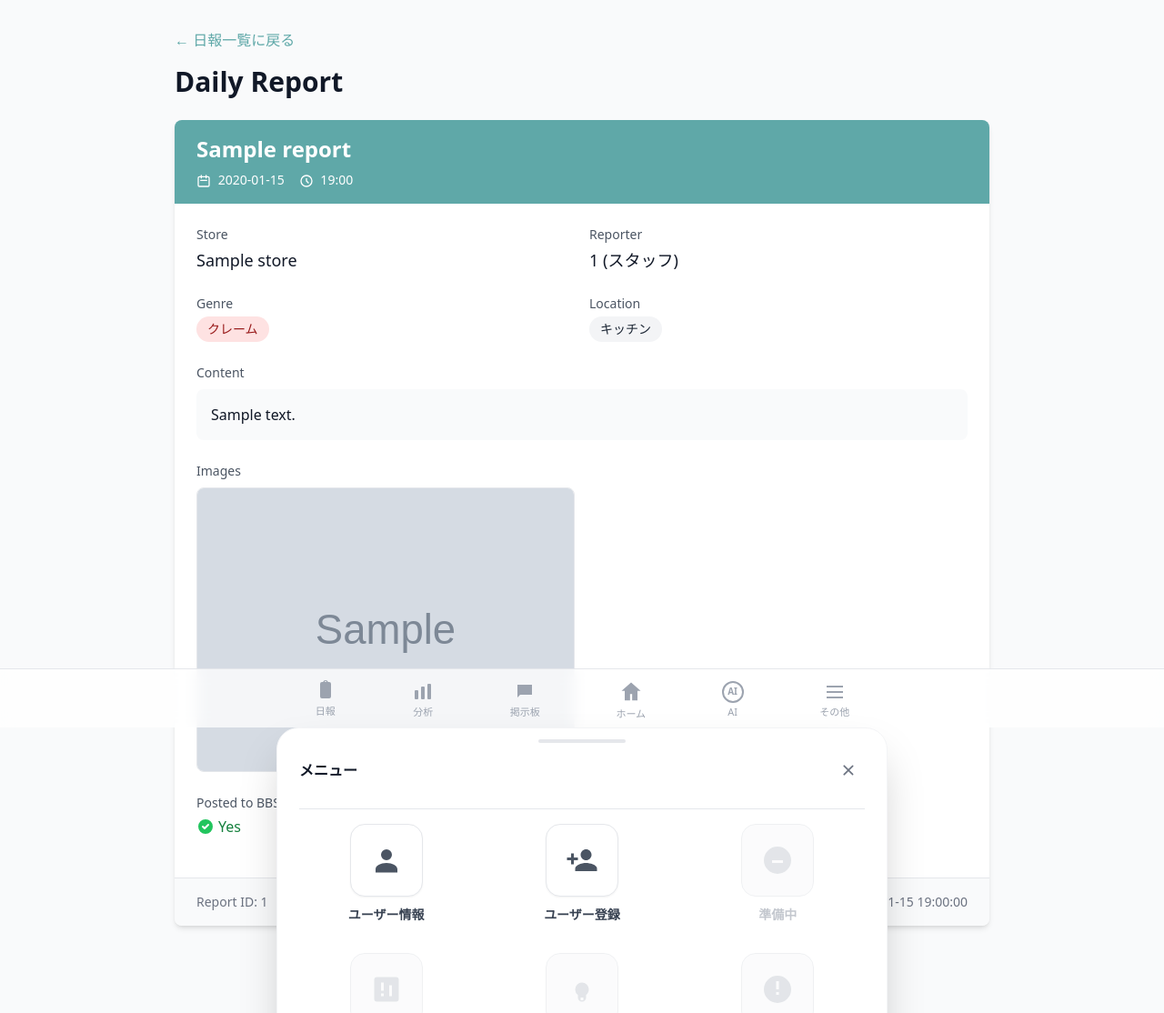
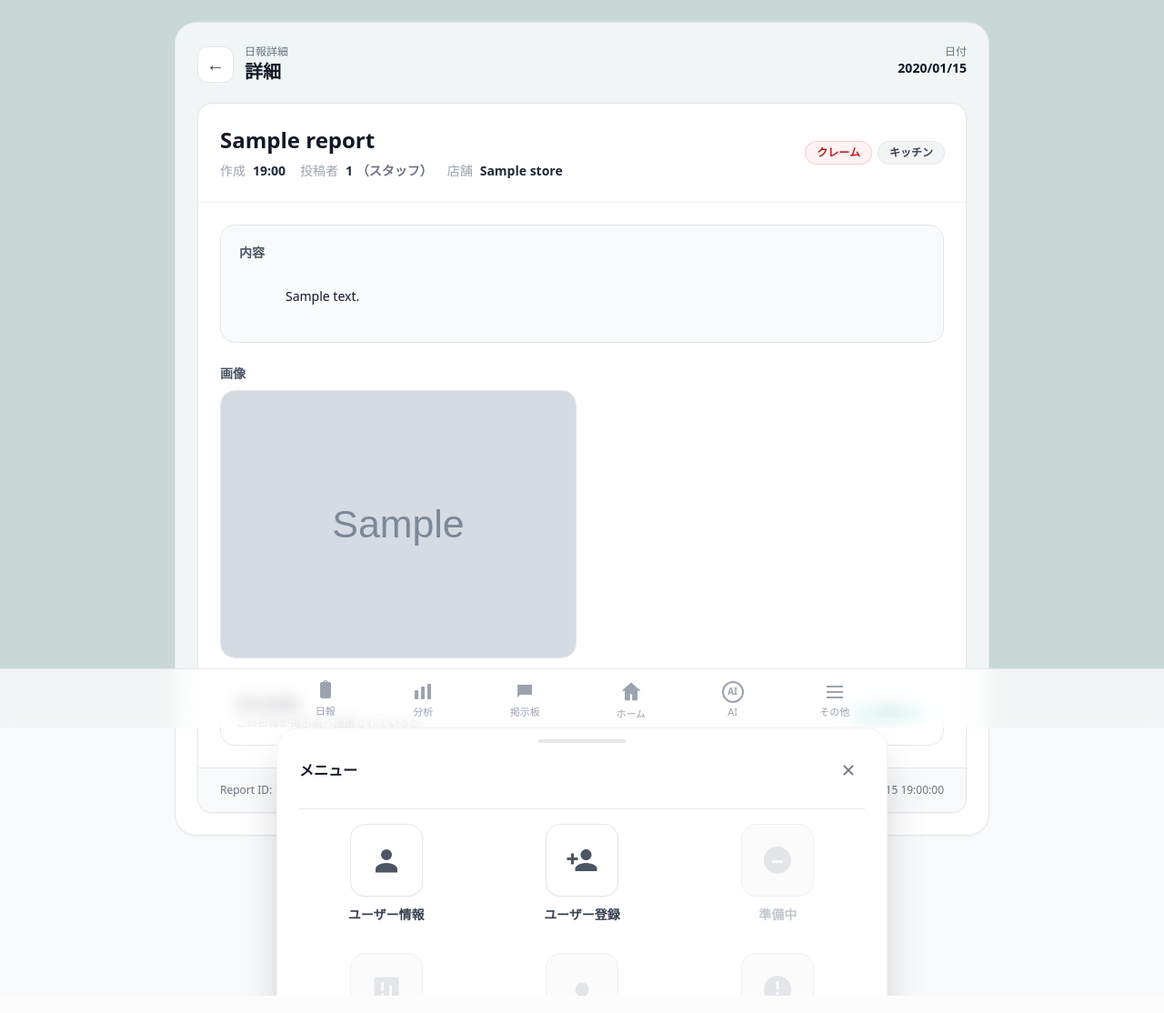
Before and after one commit to StericottoAlpha/C3, a Django app: page /report/view/1/ in a window 1280 px wide. Shown: the whole page at 91% size. Run offline with Django 5.2, Linux system fonts and the light colour scheme; a user stored in the database is signed in; tables that the repository leaves empty hold one stand-in row (values such as "Sample post"); grey boxes marked "Sample" are stand-in pictures; some libraries are stand-ins or nearby versions.

Commit message:
[fix]NippoUI

```diff
--- a/reports/templates/reports/view.html
+++ b/reports/templates/reports/view.html
@@ -3,121 +3,160 @@
 {% block title %}{{ report.title }} - C3{% endblock %}
 
 {% block content %}
-<div class="min-h-screen bg-gray-50 py-8 px-4 sm:px-6 lg:px-8">
-    <div class="max-w-4xl mx-auto">
-        <!-- Header -->
-        <div class="mb-6">
-            <a href="{% url 'reports:list' %}" class="text-primary hover:text-primary-dark mb-4 inline-block">
-                &larr; 日報一覧に戻る
-            </a>
-            <h1 class="text-3xl font-bold text-gray-900">Daily Report</h1>
+
+<!-- ✅ 背景（ホーム風：単色・グラデ無し） -->
+<div aria-hidden="true"
+     class="fixed inset-0 -z-10 overflow-hidden pointer-events-none"
+     style="background:#c8d8d6;">
 </div>
 
-        <!-- Report Card -->
-        <div class="bg-white shadow-md rounded-lg overflow-hidden">
-            <!-- Report Header -->
-            <div class="bg-primary px-6 py-4">
-                <h2 class="text-2xl font-bold text-white">{{ report.title }}</h2>
-                <div class="mt-2 flex items-center text-white text-sm space-x-4">
-                    <span>
-                        <svg class="inline w-4 h-4 mr-1" fill="none" stroke="currentColor" viewBox="0 0 24 24">
-                            <path stroke-linecap="round" stroke-linejoin="round" stroke-width="2" d="M8 7V3m8 4V3m-9 8h10M5 21h14a2 2 0 002-2V7a2 2 0 00-2-2H5a2 2 0 00-2 2v12a2 2 0 002 2z"/>
-                        </svg>
-                        {{ report.date|date:"Y-m-d" }}
-                    </span>
-                    <span>
-                        <svg class="inline w-4 h-4 mr-1" fill="none" stroke="currentColor" viewBox="0 0 24 24">
-                            <path stroke-linecap="round" stroke-linejoin="round" stroke-width="2" d="M12 8v4l3 3m6-3a9 9 0 11-18 0 9 9 0 0118 0z"/>
-                        </svg>
-                        {{ report.created_at|date:"H:i" }}
-                    </span>
+<div class="min-h-screen py-6 px-4 sm:px-6 pb-28">
+  <div class="max-w-4xl mx-auto">
+
+    <!-- 外枠フレーム -->
+    <div class="rounded-3xl border border-gray-200 bg-white/75 backdrop-blur-[1px] shadow-sm p-5 sm:p-6">
+
+      <!-- Header -->
+      <div class="flex items-start justify-between gap-3 mb-5">
+        <div class="flex items-center gap-3">
+          <a href="{% url 'reports:list' %}"
+             class="inline-flex items-center justify-center h-10 w-10 rounded-xl border border-gray-200 bg-white
+                    text-gray-700 hover:bg-gray-50 transition"
+             aria-label="日報一覧に戻る">
+            <span class="text-xl leading-none">←</span>
+          </a>
+
+          <div>
+            <p class="text-xs text-gray-500">日報詳細</p>
+            <h1 class="text-lg sm:text-xl font-extrabold text-gray-900">詳細</h1>
           </div>
         </div>
 
-            <!-- Report Details -->
-            <div class="px-6 py-6">
-                <!-- Store and User Info -->
-                <div class="grid grid-cols-1 md:grid-cols-2 gap-4 mb-6">
-                    <div>
-                        <label class="block text-sm font-medium text-gray-600 mb-1">Store</label>
-                        <p class="text-lg text-gray-900">{{ report.store.store_name }}</p>
+        {% if report.date %}
+          <div class="text-right">
+            <div class="text-xs text-gray-500">日付</div>
+            <div class="text-sm font-bold text-gray-900">{{ report.date|date:"Y/m/d" }}</div>
           </div>
-                    <div>
-                        <label class="block text-sm font-medium text-gray-600 mb-1">Reporter</label>
-                        <p class="text-lg text-gray-900">{{ report.user.user_id }} ({{ report.user.get_user_type_display }})</p>
+        {% endif %}
+      </div>
+
+      <!-- Main Card -->
+      <div class="rounded-2xl border border-gray-200 bg-white shadow-sm overflow-hidden">
+
+        <!-- Title area -->
+        <div class="p-5 sm:p-6 border-b border-gray-100">
+          <div class="flex flex-wrap items-center justify-between gap-3">
+            <div class="min-w-0">
+              <h2 class="text-xl sm:text-2xl font-extrabold text-gray-900 break-words">
+                {{ report.title|default:"（タイトル未設定）" }}
+              </h2>
+
+              <div class="mt-2 flex flex-wrap items-center gap-x-4 gap-y-1 text-sm text-gray-600">
+                <span class="inline-flex items-center gap-2">
+                  <span class="text-gray-400">作成</span>
+                  <span class="font-semibold text-gray-800">{{ report.created_at|date:"H:i" }}</span>
+                </span>
+
+                {% if report.user %}
+                  <span class="inline-flex items-center gap-2">
+                    <span class="text-gray-400">投稿者</span>
+                    <span class="font-semibold text-gray-800">
+                      {{ report.user.user_id|default:report.user }}
+                      {% if report.user.get_user_type_display %}
+                        <span class="text-gray-500">（{{ report.user.get_user_type_display }}）</span>
+                      {% endif %}
+                    </span>
+                  </span>
+                {% endif %}
+
+                {% if report.store and report.store.store_name %}
+                  <span class="inline-flex items-center gap-2">
+                    <span class="text-gray-400">店舗</span>
+                    <span class="font-semibold text-gray-800">{{ report.store.store_name }}</span>
+                  </span>
+                {% endif %}
               </div>
             </div>
 
-                <!-- Genre and Location -->
-                <div class="grid grid-cols-1 md:grid-cols-2 gap-4 mb-6">
-                    <div>
-                        <label class="block text-sm font-medium text-gray-600 mb-1">Genre</label>
-                        <span class="inline-block px-3 py-1 rounded-full text-sm font-medium
-                            {% if report.genre == 'claim' %}bg-red-100 text-red-800
-                            {% elif report.genre == 'praise' %}bg-green-100 text-green-800
-                            {% elif report.genre == 'accident' %}bg-yellow-100 text-yellow-800
-                            {% elif report.genre == 'report' %}bg-blue-100 text-blue-800
-                            {% else %}bg-gray-100 text-gray-800{% endif %}">
+            <!-- Badges -->
+            <div class="flex flex-wrap items-center gap-2">
+              {% if report.genre %}
+                <span class="inline-flex items-center rounded-full px-3 py-1 text-xs font-bold ring-1
+                  {% if report.genre == 'claim' %}bg-red-50 text-red-700 ring-red-200
+                  {% elif report.genre == 'praise' %}bg-emerald-50 text-emerald-700 ring-emerald-200
+                  {% elif report.genre == 'accident' %}bg-amber-50 text-amber-700 ring-amber-200
+                  {% elif report.genre == 'report' %}bg-sky-50 text-sky-700 ring-sky-200
+                  {% else %}bg-gray-100 text-gray-700 ring-gray-200{% endif %}">
                   {{ report.get_genre_display }}
                 </span>
-                    </div>
-                    <div>
-                        <label class="block text-sm font-medium text-gray-600 mb-1">Location</label>
-                        <span class="inline-block px-3 py-1 rounded-full text-sm font-medium bg-gray-100 text-gray-800">
+              {% endif %}
+
+              {% if report.location %}
+                <span class="inline-flex items-center rounded-full bg-gray-100 text-gray-700 ring-1 ring-gray-200 px-3 py-1 text-xs font-bold">
                   {{ report.get_location_display }}
                 </span>
+              {% endif %}
+            </div>
           </div>
         </div>
 
         <!-- Content -->
-                <div class="mb-6">
-                    <label class="block text-sm font-medium text-gray-600 mb-2">Content</label>
-                    <div class="bg-gray-50 rounded-lg p-4">
-                        <p class="text-gray-900 whitespace-pre-wrap">{{ report.content }}</p>
-                    </div>
+        <div class="p-5 sm:p-6">
+          <div class="rounded-2xl border border-gray-200 bg-gray-50 p-4 sm:p-5">
+            <div class="text-sm font-bold text-gray-600 mb-2">内容</div>
+            <p class="text-sm text-gray-900 whitespace-pre-wrap break-words">
+              {{ report.content|default:"（本文なし）" }}
+            </p>
           </div>
 
           <!-- Images -->
           {% if report.images.all %}
-                <div class="mb-6">
-                    <label class="block text-sm font-medium text-gray-600 mb-2">Images</label>
-                    <div class="grid grid-cols-1 md:grid-cols-2 gap-4">
+            <div class="mt-6">
+              <div class="text-sm font-bold text-gray-600 mb-2">画像</div>
+              <div class="grid grid-cols-1 sm:grid-cols-2 gap-3">
                 {% for image in report.images.all %}
-                        <div class="border rounded-lg overflow-hidden">
+                  <a href="{{ image.file_path.url }}" class="block rounded-2xl border border-gray-200 overflow-hidden bg-white hover:shadow-sm transition">
                     <img src="{{ image.file_path.url }}" alt="Report Image" class="w-full h-auto">
-                        </div>
+                  </a>
                 {% endfor %}
               </div>
             </div>
           {% endif %}
 
-                <!-- BBS Post Status -->
-                <div class="mb-4">
-                    <label class="block text-sm font-medium text-gray-600 mb-1">Posted to BBS</label>
-                    <span class="inline-flex items-center">
+          <!-- BBS -->
+          <div class="mt-6 rounded-2xl border border-gray-200 bg-white p-4">
+            <div class="flex items-center justify-between gap-3">
+              <div>
+                <div class="text-sm font-bold text-gray-900">掲示板連携</div>
+                <div class="text-xs text-gray-500 mt-0.5">この日報が掲示板へ連携されているか</div>
+              </div>
+
               {% if report.post_to_bbs %}
-                        <svg class="w-5 h-5 text-green-500 mr-1" fill="currentColor" viewBox="0 0 20 20">
-                            <path fill-rule="evenodd" d="M10 18a8 8 0 100-16 8 8 0 000 16zm3.707-9.293a1 1 0 00-1.414-1.414L9 10.586 7.707 9.293a1 1 0 00-1.414 1.414l2 2a1 1 0 001.414 0l4-4z" clip-rule="evenodd"/>
-                        </svg>
-                        <span class="text-green-700 font-medium">Yes</span>
+                <span class="inline-flex items-center gap-2 rounded-full bg-teal-100 text-teal-700 px-3 py-1 text-xs font-bold">
+                  <span class="h-2 w-2 rounded-full bg-teal-600"></span>
+                  連携あり
+                </span>
               {% else %}
-                        <svg class="w-5 h-5 text-gray-400 mr-1" fill="currentColor" viewBox="0 0 20 20">
-                            <path fill-rule="evenodd" d="M10 18a8 8 0 100-16 8 8 0 000 16zM8.707 7.293a1 1 0 00-1.414 1.414L8.586 10l-1.293 1.293a1 1 0 101.414 1.414L10 11.414l1.293 1.293a1 1 0 001.414-1.414L11.414 10l1.293-1.293a1 1 0 00-1.414-1.414L10 8.586 8.707 7.293z" clip-rule="evenodd"/>
-                        </svg>
-                        <span class="text-gray-500 font-medium">No</span>
+                <span class="inline-flex items-center gap-2 rounded-full bg-gray-100 text-gray-600 px-3 py-1 text-xs font-bold">
+                  <span class="h-2 w-2 rounded-full bg-gray-400"></span>
+                  連携なし
+                </span>
               {% endif %}
-                    </span>
+            </div>
           </div>
         </div>
 
         <!-- Footer -->
-            <div class="bg-gray-50 px-6 py-4 border-t">
-                <div class="flex justify-between items-center text-sm text-gray-500">
+        <div class="px-5 sm:px-6 py-4 bg-gray-50 border-t border-gray-200">
+          <div class="flex flex-wrap items-center justify-between gap-2 text-xs text-gray-500">
             <span>Report ID: {{ report.report_id }}</span>
             <span>Created: {{ report.created_at|date:"Y-m-d H:i:s" }}</span>
           </div>
         </div>
+
       </div>
     </div>
   </div>
+</div>
+
 {% endblock %}
```
Also changed, not shown: accounts/templates/accounts/profile.html (+69 -17 lines), reports/templates/reports/list.html (+143 -128 lines). Lines whose indentation alone changed are shown as unchanged.
